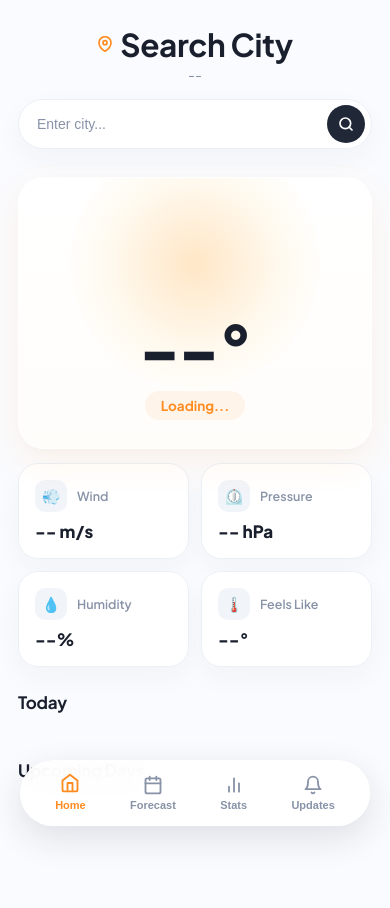
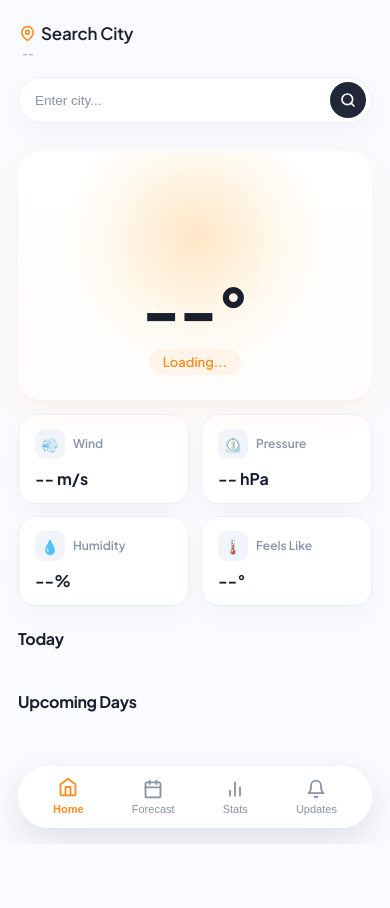
Before and after one commit to xrxeal/SmartWeatherApp, a Flask app: page / in a window 390 px wide. After the commit the page ends 842 px from the top, so only its background shows below. Run offline with Flask 3, Linux system fonts and the light colour scheme.

Commit message:
Align location left and polish mobile layout

```diff
--- a/static/style.css
+++ b/static/style.css
@@ -12,10 +12,10 @@
     --text-secondary: #8893a7;
     --accent-orange: #ff8c21;
     --border-subtle: #ebf0f7;
-    --card-radius: 26px;
-    --inner-radius: 18px;
-    --shadow-soft: 0 10px 28px rgba(35, 45, 75, 0.04);
-    --shadow-card: 0 14px 35px rgba(255, 140, 33, 0.09), 0 4px 12px rgba(0, 0, 0, 0.02);
+    --card-radius: 24px;
+    --inner-radius: 16px;
+    --shadow-soft: 0 10px 26px rgba(35, 45, 75, 0.04);
+    --shadow-card: 0 12px 30px rgba(255, 140, 33, 0.08), 0 4px 12px rgba(0, 0, 0, 0.02);
 }
 
 body {
@@ -33,44 +33,51 @@ body {
     max-width: 430px;
     min-height: 100vh;
     background-color: #fafbfe;
-    padding: 22px 18px 115px;
+    padding: 18px 18px 110px;
     position: relative;
     margin: 0 auto;
 }
 
-/* Header & Location */
+/* Header & Left-Aligned Sleek Location */
 .app-header, .topbar {
     display: flex;
     flex-direction: column;
-    gap: 14px;
+    gap: 12px;
     margin-bottom: 6px;
 }
 
 .header-location, .home-header {
-    text-align: center;
-    padding: 2px 0;
+    text-align: left;
+    padding: 4px 2px;
 }
 
 .location-title, .home-header h2 {
-    display: inline-flex;
+    display: flex;
     align-items: center;
-    justify-content: center;
-    gap: 7px;
-    font-size: 21px;
-    font-weight: 700;
+    justify-content: flex-start;
+    gap: 6px;
+}
+
+.location-title h2, #cityName {
+    font-size: 17px;
+    font-weight: 600;
     color: var(--text-primary);
-    letter-spacing: -0.4px;
+    letter-spacing: -0.2px;
 }
 
 .pin-icon {
     color: var(--accent-orange);
+    width: 15px;
+    height: 15px;
+    flex-shrink: 0;
 }
 
 .date-subtitle, #dateLine {
-    font-size: 13px;
-    font-weight: 500;
+    font-size: 12px;
+    font-weight: 400;
     color: var(--text-secondary);
-    margin-top: 3px;
+    margin-top: 2px;
+    padding-left: 2px;
 }
 
 /* Search Bar */
@@ -80,7 +87,7 @@ body {
     background: var(--card-surface);
     border: 1px solid var(--border-subtle);
     border-radius: 999px;
-    padding: 5px 6px 5px 18px;
+    padding: 4px 5px 4px 16px;
     box-shadow: var(--shadow-soft);
     transition: box-shadow 0.2s ease, border-color 0.2s ease;
 }
@@ -94,7 +101,7 @@ body {
     flex: 1;
     border: none;
     outline: none;
-    font-size: 14px;
+    font-size: 13.5px;
     font-weight: 500;
     color: var(--text-primary);
     background: transparent;
@@ -105,8 +112,8 @@ body {
 }
 
 .search-box button, .search-bar button {
-    width: 38px;
-    height: 38px;
+    width: 36px;
+    height: 36px;
     border-radius: 50%;
     border: none;
     background: #202737;
@@ -124,14 +131,14 @@ body {
 
 .error-text, #error {
     color: #ea4e4e;
-    font-size: 12.5px;
+    font-size: 12px;
     font-weight: 600;
     text-align: center;
     min-height: 18px;
     margin: 4px 0;
 }
 
-/* View switcher */
+/* View Switcher */
 .view {
     display: none;
 }
@@ -154,7 +161,7 @@ body {
     background: linear-gradient(180deg, #ffffff 0%, #fffdfa 100%);
     border: 1px solid rgba(255, 255, 255, 0.8);
     border-radius: var(--card-radius);
-    padding: 34px 20px 28px;
+    padding: 30px 20px 24px;
     text-align: center;
     overflow: hidden;
     box-shadow: var(--shadow-card);
@@ -181,7 +188,7 @@ body {
 .hero-icon-container, .weather-icon-wrap {
     position: relative;
     z-index: 1;
-    min-height: 96px;
+    min-height: 90px;
     display: flex;
     align-items: center;
     justify-content: center;
@@ -205,11 +212,11 @@ body {
     display: flex;
     align-items: flex-start;
     justify-content: center;
-    font-size: 66px;
+    font-size: 62px;
     font-weight: 800;
     line-height: 0.95;
     color: var(--text-primary);
-    letter-spacing: -2.5px;
+    letter-spacing: -2px;
     margin-top: 8px;
 }
 
@@ -218,12 +225,12 @@ body {
     z-index: 1;
     background: #fff4ea;
     color: var(--accent-orange);
-    font-size: 13.5px;
-    font-weight: 700;
+    font-size: 13px;
+    font-weight: 600;
     text-transform: capitalize;
-    padding: 6px 16px;
+    padding: 5px 14px;
     border-radius: 999px;
-    margin-top: 12px;
+    margin-top: 10px;
     display: inline-block;
 }
 
@@ -240,58 +247,58 @@ body {
 .stat-card, .stat-box {
     background: var(--card-surface);
     border: 1px solid var(--border-subtle);
-    border-radius: 20px;
-    padding: 16px;
+    border-radius: 18px;
+    padding: 14px 16px;
     box-shadow: var(--shadow-soft);
     display: flex;
     flex-direction: column;
     justify-content: space-between;
-    min-height: 94px;
+    min-height: 90px;
 }
 
 .stat-meta {
     display: flex;
     align-items: center;
-    gap: 10px;
+    gap: 8px;
 }
 
 .stat-icon, .icon-circle {
-    width: 32px;
-    height: 32px;
-    border-radius: 10px;
+    width: 30px;
+    height: 30px;
+    border-radius: 9px;
     display: flex;
     align-items: center;
     justify-content: center;
-    font-size: 15px;
+    font-size: 14px;
     background: #f1f4f9;
 }
 
 .stat-box small, .stat-meta small {
-    font-size: 12.5px;
+    font-size: 12px;
     font-weight: 600;
     color: var(--text-secondary);
 }
 
 .stat-value, .stat-box span:nth-child(2) {
-    font-size: 17px;
-    font-weight: 800;
+    font-size: 16px;
+    font-weight: 700;
     color: var(--text-primary);
-    margin-top: 8px;
+    margin-top: 6px;
 }
 
 /* ====================================================
    SECTIONS & FORECAST
    ==================================================== */
 .content-group, .section-block {
-    margin-top: 24px;
+    margin-top: 22px;
 }
 
 .group-header h3, .section-block h3 {
-    font-size: 17px;
+    font-size: 16px;
     font-weight: 700;
     color: var(--text-primary);
     letter-spacing: -0.3px;
-    margin-bottom: 12px;
+    margin-bottom: 10px;
 }
 
 .hourly-strip {
@@ -474,12 +481,12 @@ body {
 /* Bottom Nav */
 .bottom-nav {
     position: fixed;
-    bottom: 18px;
+    bottom: 16px;
     left: 50%;
     transform: translateX(-50%);
-    width: calc(100% - 40px);
+    width: calc(100% - 36px);
     max-width: 380px;
-    height: 66px;
+    height: 62px;
     background: rgba(255, 255, 255, 0.94);
     backdrop-filter: blur(18px);
     -webkit-backdrop-filter: blur(18px);
@@ -489,7 +496,7 @@ body {
     display: flex;
     align-items: center;
     justify-content: space-around;
-    padding: 0 12px;
+    padding: 0 10px;
     z-index: 100;
 }
 
@@ -501,7 +508,7 @@ body {
     align-items: center;
     gap: 4px;
     font-size: 11px;
-    font-weight: 600;
+    font-weight: 500;
     color: var(--text-secondary);
     cursor: pointer;
     padding: 6px 12px;
--- a/templates/index.html
+++ b/templates/index.html
@@ -8,7 +8,7 @@
     <link rel="preconnect" href="https://fonts.googleapis.com">
     <link rel="preconnect" href="https://fonts.gstatic.com" crossorigin>
     <link href="https://fonts.googleapis.com/css2?family=Plus+Jakarta+Sans:wght@400;500;600;700;800&display=swap" rel="stylesheet">
-    <link rel="stylesheet" href="{{ url_for('static', filename='style.css') }}?v=2">
+   <link rel="stylesheet" href="{{ url_for('static', filename='style.css') }}?v=3">
 </head>
 <body>
 
```
Also changed, not shown: other parts of static/style.css (+28 -30 lines).
